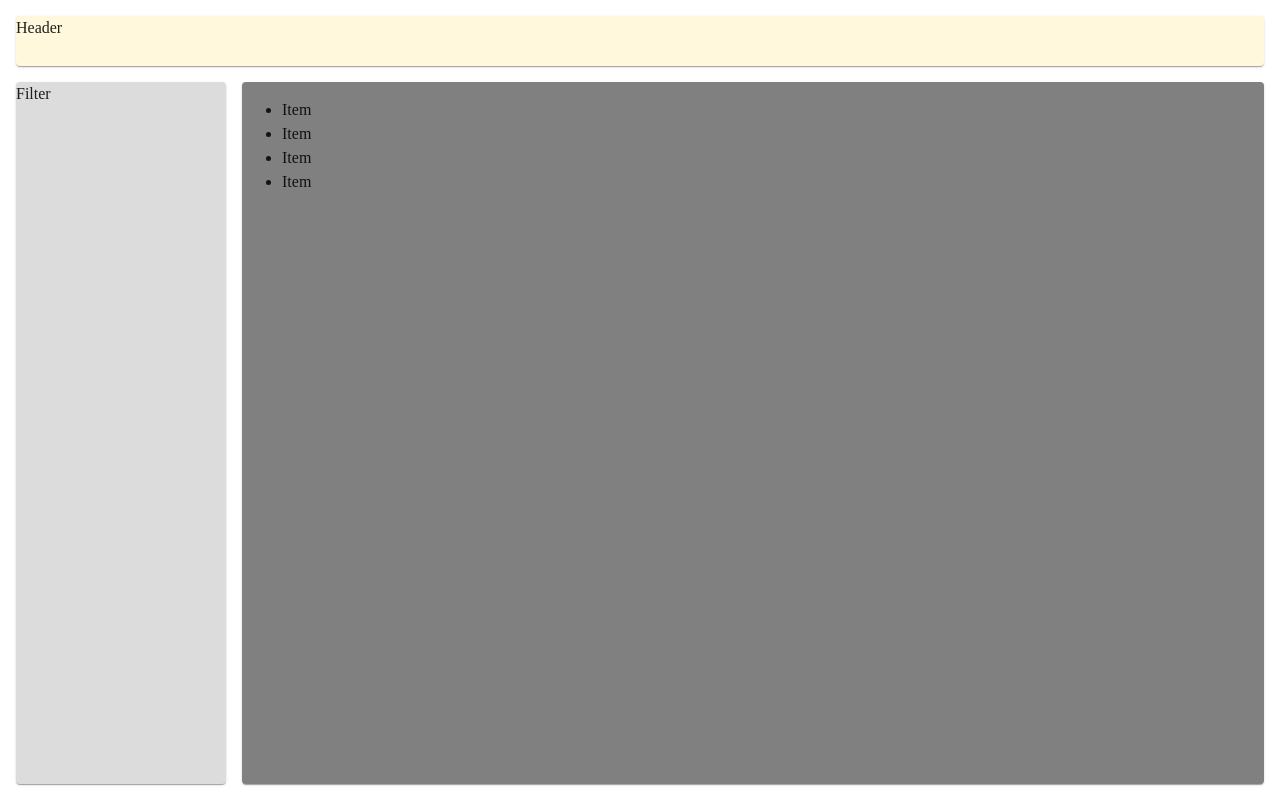
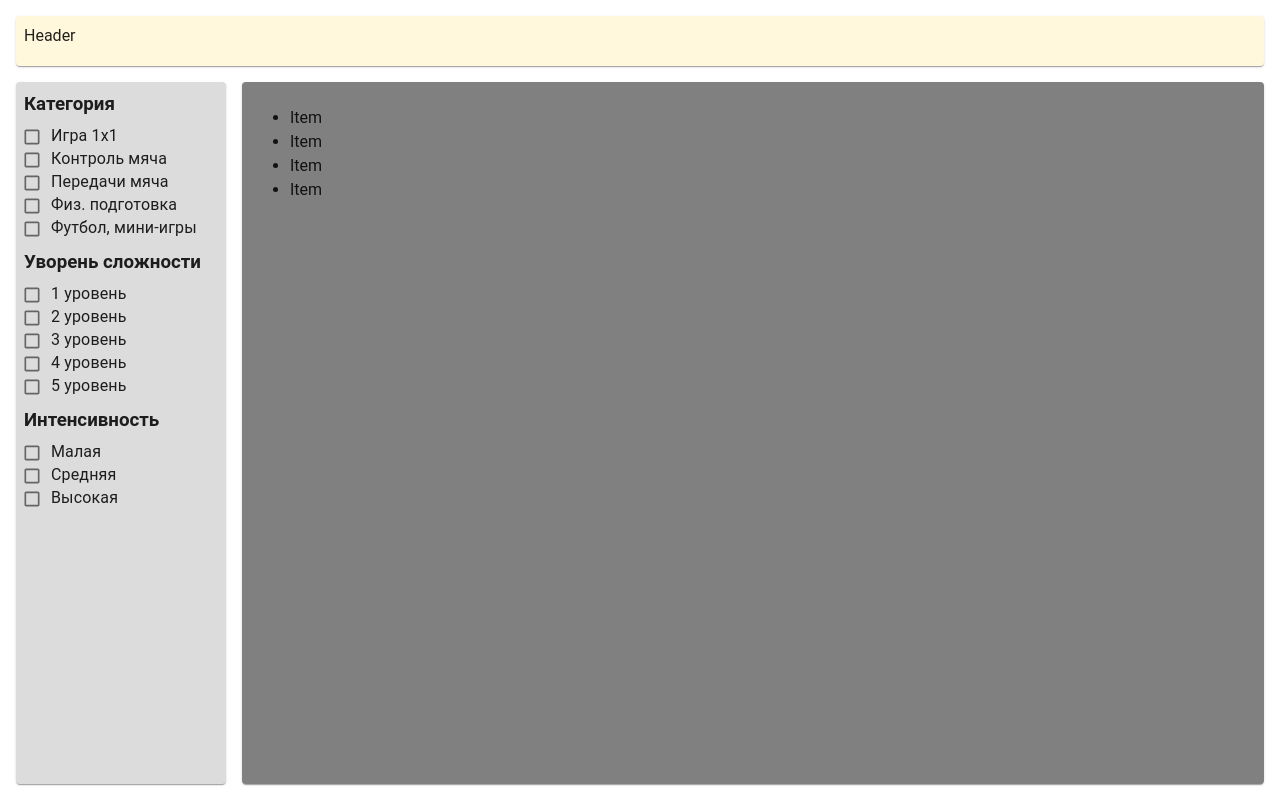
Before and after one commit to suhobski/exercise-catalog, a React (Create React App) app: page / in a window 1280 px wide. Built offline with nearby package versions, Linux system fonts and the light colour scheme.

Commit message:
feat: add search parameters

```diff
--- a/package.json
+++ b/package.json
@@ -4,6 +4,7 @@
   "private": true,
   "dependencies": {
     "@material-ui/core": "^4.11.3",
+    "@material-ui/icons": "^4.11.2",
     "@testing-library/jest-dom": "^5.11.9",
     "@testing-library/react": "^11.2.5",
     "@testing-library/user-event": "^12.8.3",
--- a/src/App.js
+++ b/src/App.js
@@ -5,13 +5,15 @@ import Header from "./components/Header";
 const useStyles = makeStyles({
   page: {
     display: 'grid',
-    gridTemplateColumns: '210px minmax(275px, auto)',
+    gridTemplateColumns: '210px minmax(350px, auto)',
     gridTemplateRows: '50px auto',
     gap: '1rem',
     minHeight: '100vh',
     padding: '1rem',
+    fontFamily: 'Roboto, Helvetica, Arial, sans-serif',
   },
   main: {
+    padding: '0.5rem',
     background: 'grey',
   }
 })
--- a/src/components/Filter.js
+++ b/src/components/Filter.js
@@ -1,11 +1,29 @@
 import React from 'react'
-import {makeStyles, Paper} from "@material-ui/core"
+import {makeStyles, Paper, FormControlLabel} from "@material-ui/core"
+import Checkbox from '@material-ui/core/Checkbox';
+import CheckBoxIcon from '@material-ui/icons/CheckBox';
+import CheckBoxOutlineBlankIcon from '@material-ui/icons/CheckBoxOutlineBlank';
 
 const useStyles = makeStyles({
   filter: {
-    background: 'gainsboro'
+    position: 'sticky',
+    padding: '0.5rem',
+    background: 'gainsboro',
+  },
+  option: {
+    display: 'block',
+    marginBottom: '-15px',
+    '&:last-child': {
+      marginBottom: 0,
+    }
+  },
+  label: {
+    fontSize: 14,
+    color: 'red',
   }
 })
+
+
 
 const Filter = () => {
 
@@ -13,7 +31,204 @@ const Filter = () => {
 
   return (
     <Paper className={classes.filter}>
-      <span>Filter</span>
+      <div>
+        <h3>Категория</h3>
+        <FormControlLabel
+          className={classes.option}
+          control={
+            <Checkbox
+              // checked={state.checkedB}
+              // onChange={handleChange}
+              icon={<CheckBoxOutlineBlankIcon fontSize="small" />}
+              checkedIcon={<CheckBoxIcon fontSize="small" />}
+              name="checkedB"
+              color="primary"
+            />
+          }
+          label="Игра 1х1"
+        />
+        <FormControlLabel
+          className={classes.option}
+          control={
+            <Checkbox
+              // checked={state.checkedB}
+              // onChange={handleChange}
+              icon={<CheckBoxOutlineBlankIcon fontSize="small" />}
+              checkedIcon={<CheckBoxIcon fontSize="small" />}
+              name="checkedB"
+              color="primary"
+            />
+          }
+          label="Контроль мяча"
+        />
+        <FormControlLabel
+          className={classes.option}
+          control={
+            <Checkbox
+              // checked={state.checkedB}
+              // onChange={handleChange}
+              icon={<CheckBoxOutlineBlankIcon fontSize="small" />}
+              checkedIcon={<CheckBoxIcon fontSize="small" />}
+              name="checkedB"
+              color="primary"
+            />
+          }
+          label="Передачи мяча"
+        />
+        <FormControlLabel
+          className={classes.option}
+          control={
+            <Checkbox
+              // checked={state.checkedB}
+              // onChange={handleChange}
+              icon={<CheckBoxOutlineBlankIcon fontSize="small" />}
+              checkedIcon={<CheckBoxIcon fontSize="small" />}
+              name="checkedB"
+              color="primary"
+            />
+          }
+          label="Физ. подготовка"
+        />
+        <FormControlLabel
+          className={classes.option}
+          control={
+            <Checkbox
+              // checked={state.checkedB}
+              // onChange={handleChange}
+              icon={<CheckBoxOutlineBlankIcon fontSize="small" />}
+              checkedIcon={<CheckBoxIcon fontSize="small" />}
+              name="checkedB"
+              color="primary"
+            />
+          }
+          label="Футбол, мини-игры"
+        />
+      </div>
+      {/* ---------------------------------------------------------------------------------------------------- */}
+      <div>
+        <h3>Уворень сложности</h3>
+        <FormControlLabel
+          className={classes.option}
+          control={
+            <Checkbox
+              // checked={state.checkedB}
+              // onChange={handleChange}
+              icon={<CheckBoxOutlineBlankIcon fontSize="small" />}
+              checkedIcon={<CheckBoxIcon fontSize="small" />}
+              name="checkedB"
+              color="primary"
+            />
+          }
+          label="1 уровень"
+        />
+        <FormControlLabel
+          className={classes.option}
+          control={
+            <Checkbox
+            className={classes.body1}
+              // checked={state.checkedB}
+              // onChange={handleChange}
+              icon={<CheckBoxOutlineBlankIcon fontSize="small" />}
+              checkedIcon={<CheckBoxIcon fontSize="small" />}
+              name="checkedB"
+              color="primary"
+            />
+          }
+          label="2 уровень"
+        />
+        <FormControlLabel
+          className={classes.option}
+          control={
+            <Checkbox
+            className={classes.body1}
+              // checked={state.checkedB}
+              // onChange={handleChange}
+              icon={<CheckBoxOutlineBlankIcon fontSize="small" />}
+              checkedIcon={<CheckBoxIcon fontSize="small" />}
+              name="checkedB"
+              color="primary"
+            />
+          }
+          label="3 уровень"
+        />
+        <FormControlLabel
+          className={classes.option}
+          control={
+            <Checkbox
+            className={classes.body1}
+              // checked={state.checkedB}
+              // onChange={handleChange}
+              icon={<CheckBoxOutlineBlankIcon fontSize="small" />}
+              checkedIcon={<CheckBoxIcon fontSize="small" />}
+              name="checkedB"
+              color="primary"
+            />
+          }
+          label="4 уровень"
+        />
+        <FormControlLabel
+        className={classes.option}
+        control={
+          <Checkbox
+            // checked={state.checkedB}
+            // onChange={handleChange}
+            icon={<CheckBoxOutlineBlankIcon fontSize="small" />}
+            checkedIcon={<CheckBoxIcon fontSize="small" />}
+            name="checkedB"
+            color="primary"
+          />
+        }
+        label="5 уровень"
+      />
+      </div>
+      {/* ---------------------------------------------------------------------------------------------------- */}
+      <div>
+        <h3>Интенсивность</h3>
+        <FormControlLabel
+          className={classes.option}
+          control={
+            <Checkbox
+              // checked={state.checkedB}
+              // onChange={handleChange}
+              icon={<CheckBoxOutlineBlankIcon fontSize="small" />}
+              checkedIcon={<CheckBoxIcon fontSize="small" />}
+              name="checkedB"
+              color="primary"
+            />
+          }
+          label="Малая"
+        />
+        <FormControlLabel
+          className={classes.option}
+          control={
+            <Checkbox
+            className={classes.body1}
+              // checked={state.checkedB}
+              // onChange={handleChange}
+              icon={<CheckBoxOutlineBlankIcon fontSize="small" />}
+              checkedIcon={<CheckBoxIcon fontSize="small" />}
+              name="checkedB"
+              color="primary"
+            />
+          }
+          label="Средняя"
+        />
+        <FormControlLabel
+          className={classes.option}
+          control={
+            <Checkbox
+            className={classes.body1}
+              // checked={state.checkedB}
+              // onChange={handleChange}
+              icon={<CheckBoxOutlineBlankIcon fontSize="small" />}
+              checkedIcon={<CheckBoxIcon fontSize="small" />}
+              name="checkedB"
+              color="primary"
+            />
+          }
+          label="Высокая"
+        />
+      </div>
     </Paper>
   );
 }
--- a/src/components/Header.js
+++ b/src/components/Header.js
@@ -3,6 +3,7 @@ import {makeStyles, Paper} from "@material-ui/core"
 
 const useStyles = makeStyles({
   header: {
+    padding: '0.5rem',
     background: 'Cornsilk',
     gridColumn: '1/3',
   }
```
Also changed, not shown: 1 other file (tests, documents, lock files or other folders).
